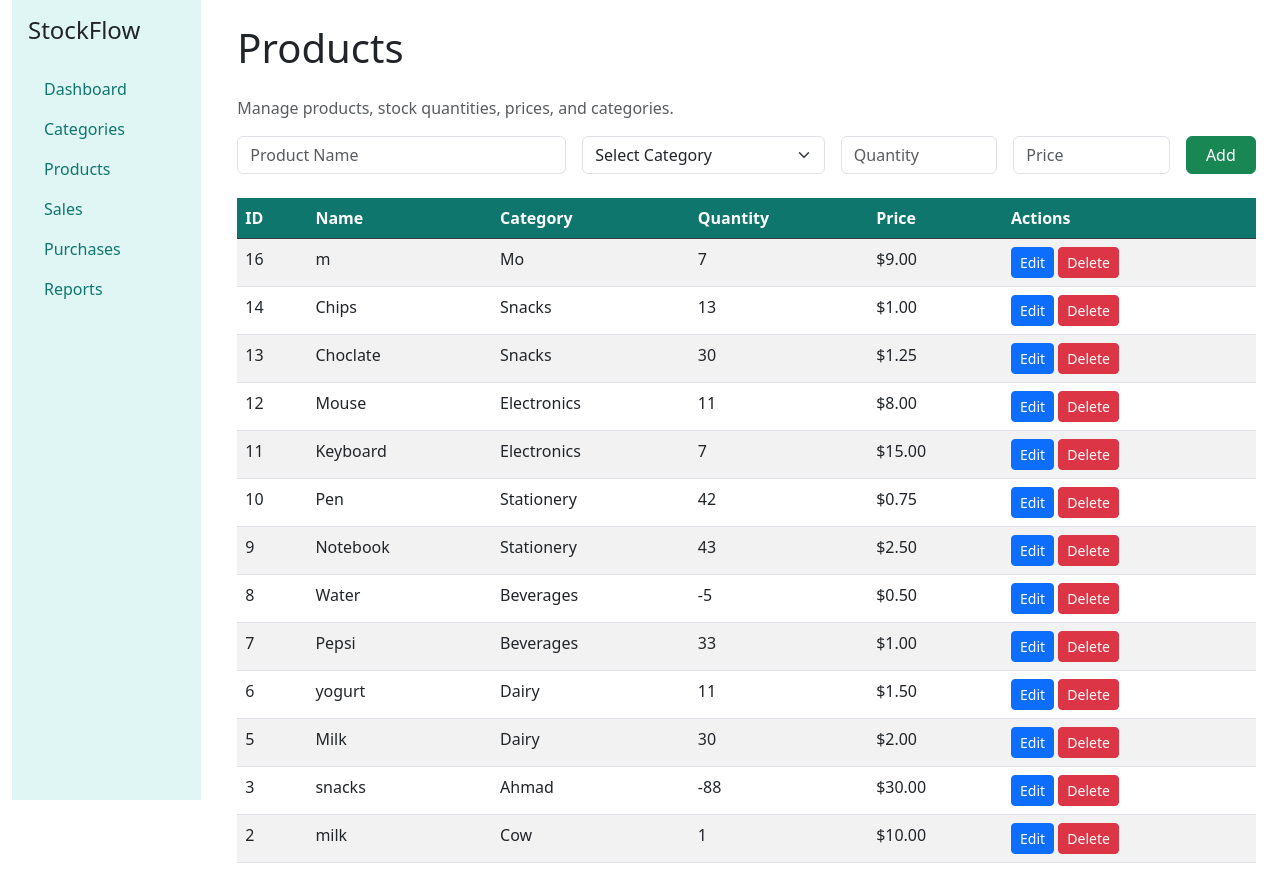
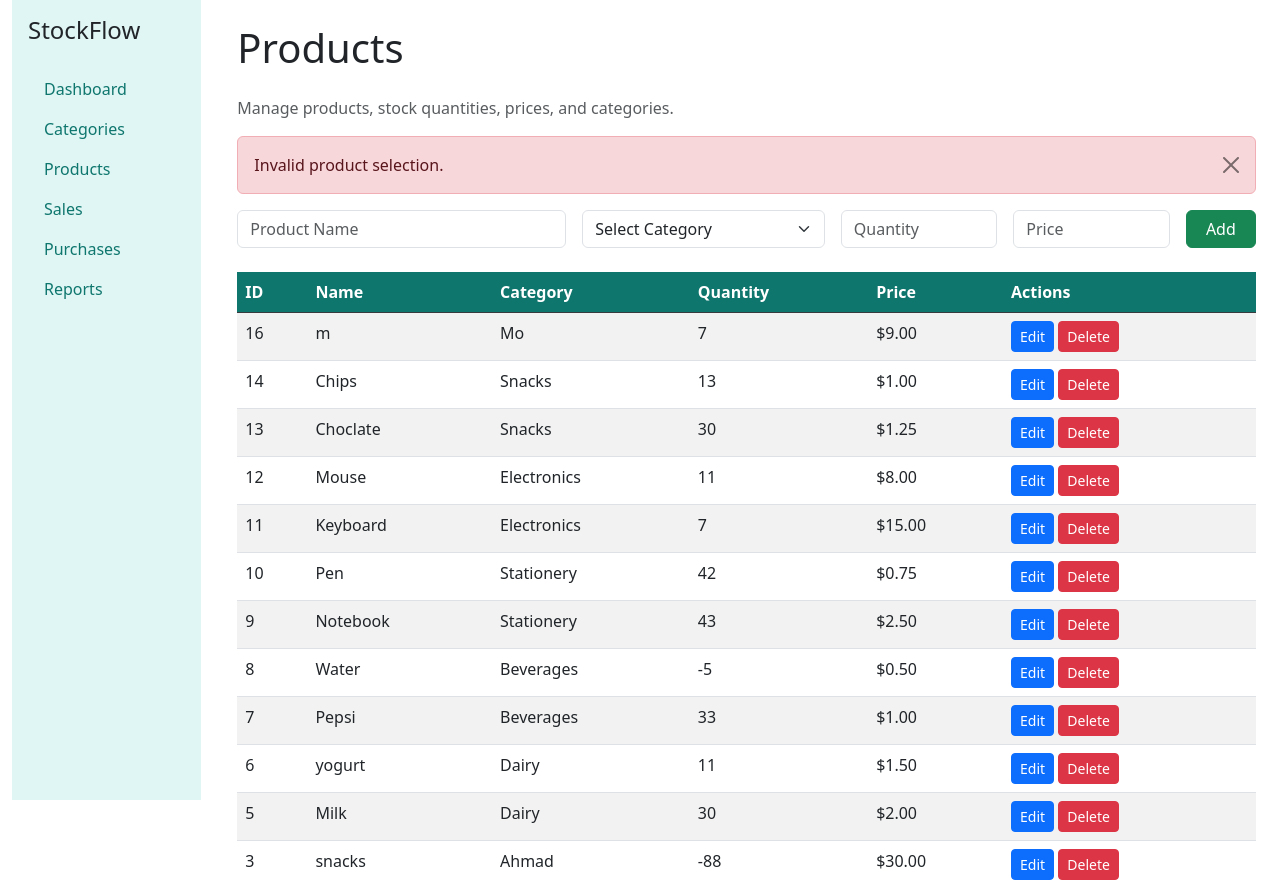
Before and after one commit to AliKhalilAbdallah/inventory-management-system, a PHP site: page /products.php?error=invalid_product in a window 1280 px wide. Shown: the part 56-944 px from the top of the page. Run offline with PHP 8.4, Linux system fonts and the light colour scheme; a user stored in the database is signed in; data comes from the database, SQL or seed files in the repository.

Commit message:
Improve product deletion handling and user feedback

```diff
--- a/products.php
+++ b/products.php
@@ -1,5 +1,26 @@
-<?php include "config/auth.php"; ?>
-<?php include "config/database.php"; ?>
+<?php
+include "config/auth.php";
+include "config/database.php";
+
+$success_message = "";
+$error_message = "";
+
+if (isset($_GET["success"]) && $_GET["success"] === "product_deleted") {
+    $success_message = "Product deleted successfully.";
+}
+
+if (isset($_GET["error"])) {
+    if ($_GET["error"] === "product_in_use") {
+        $error_message = "This product cannot be deleted because it is linked to existing sales or purchase records.";
+    } elseif ($_GET["error"] === "product_not_found") {
+        $error_message = "The selected product could not be found.";
+    } elseif ($_GET["error"] === "invalid_product") {
+        $error_message = "Invalid product selection.";
+    } else {
+        $error_message = "The product could not be deleted.";
+    }
+}
+?>
 
 <!DOCTYPE html>
 <html lang="en">
@@ -23,13 +44,44 @@
       <!-- Main Content -->
       <main class="col-md-10 p-4">
         <h1 class="mb-4">Products</h1>
-            <p class="text-muted">Manage products, stock quantities, prices, and categories.</p>
+
+        <p class="text-muted">
+          Manage products, stock quantities, prices, and categories.
+        </p>
+
+        <?php if ($success_message): ?>
+          <div class="alert alert-success alert-dismissible fade show" role="alert">
+            <?php echo htmlspecialchars($success_message); ?>
+
+            <button
+              type="button"
+              class="btn-close"
+              data-bs-dismiss="alert"
+              aria-label="Close">
+            </button>
+          </div>
+        <?php endif; ?>
+
+        <?php if ($error_message): ?>
+          <div class="alert alert-danger alert-dismissible fade show" role="alert">
+            <?php echo htmlspecialchars($error_message); ?>
+
+            <button
+              type="button"
+              class="btn-close"
+              data-bs-dismiss="alert"
+              aria-label="Close">
+            </button>
+          </div>
+        <?php endif; ?>
+
         <!-- Add Product Form -->
         <form action="actions/product_create.php" method="POST" class="mb-4">
           <div class="row g-3">
 
             <div class="col-md-4">
-              <input type="text"
+              <input
+                type="text"
                 name="product_name"
                 class="form-control"
                 placeholder="Product Name"
@@ -46,8 +98,8 @@
 
                   while ($cat = mysqli_fetch_assoc($cat_result)) {
                 ?>
-                    <option value="<?php echo $cat['category_id']; ?>">
-                      <?php echo $cat['category_name']; ?>
+                    <option value="<?php echo $cat["category_id"]; ?>">
+                      <?php echo htmlspecialchars($cat["category_name"]); ?>
                     </option>
                 <?php
                   }
@@ -56,19 +108,23 @@
             </div>
 
             <div class="col-md-2">
-              <input type="number"
+              <input
+                type="number"
                 name="stock_quantity"
                 class="form-control"
                 placeholder="Quantity"
+                min="0"
                 required>
             </div>
 
             <div class="col-md-2">
-              <input type="number"
+              <input
+                type="number"
                 step="0.01"
                 name="price"
                 class="form-control"
                 placeholder="Price"
+                min="0"
                 required>
             </div>
 
@@ -108,18 +164,34 @@
             ?>
                 <tr>
                   <td><?php echo $row["product_id"]; ?></td>
-                  <td><?php echo $row["product_name"]; ?></td>
-                  <td><?php echo $row["category_name"]; ?></td>
-                  <td><?php echo $row["stock_quantity"]; ?></td>
-                  <td>$<?php echo $row["price"]; ?></td>
+
                   <td>
-                    <a href="product_edit.php?id=<?php echo $row["product_id"]; ?>"
+                    <?php echo htmlspecialchars($row["product_name"]); ?>
+                  </td>
+
+                  <td>
+                    <?php echo htmlspecialchars($row["category_name"]); ?>
+                  </td>
+
+                  <td>
+                    <?php echo $row["stock_quantity"]; ?>
+                  </td>
+
+                  <td>
+                    $<?php echo number_format((float) $row["price"], 2); ?>
+                  </td>
+
+                  <td>
+                    <a
+                      href="product_edit.php?id=<?php echo $row["product_id"]; ?>"
                       class="btn btn-primary btn-sm">
                       Edit
                     </a>
 
-                    <a href="actions/product_delete.php?id=<?php echo $row["product_id"]; ?>"
-                    class="btn btn-danger btn-sm">
+                    <a
+                      href="actions/product_delete.php?id=<?php echo $row["product_id"]; ?>"
+                      class="btn btn-danger btn-sm"
+                      onclick="return confirm('Are you sure you want to delete this product?');">
                       Delete
                     </a>
                   </td>
@@ -138,6 +210,7 @@
   <!-- Footer -->
   <div id="footer"></div>
 
+  <script src="https://cdn.jsdelivr.net/npm/bootstrap@5.3.0/dist/js/bootstrap.bundle.min.js"></script>
   <script src="assets/js/main.js"></script>
 </body>
 </html>
```
Also changed, not shown: actions/product_delete.php (+33 -11 lines). Lines whose indentation alone changed are shown as unchanged.
